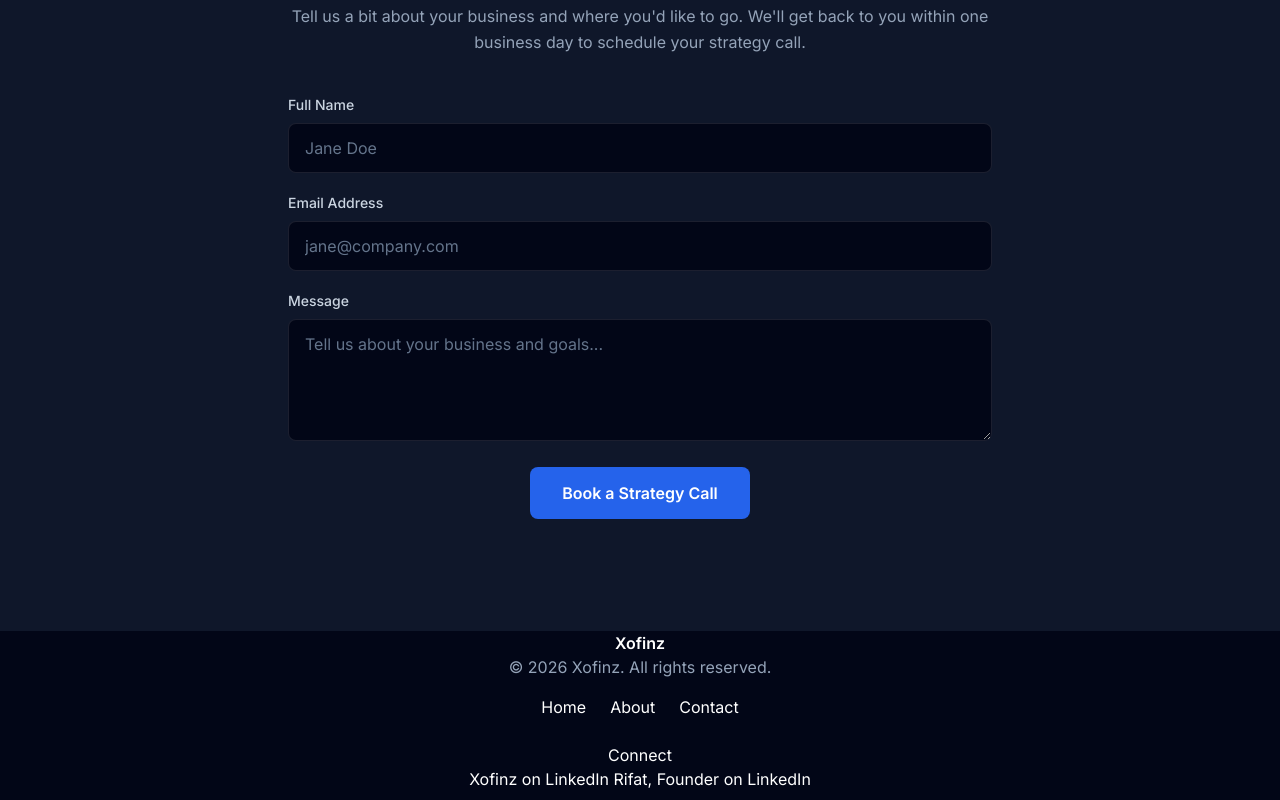
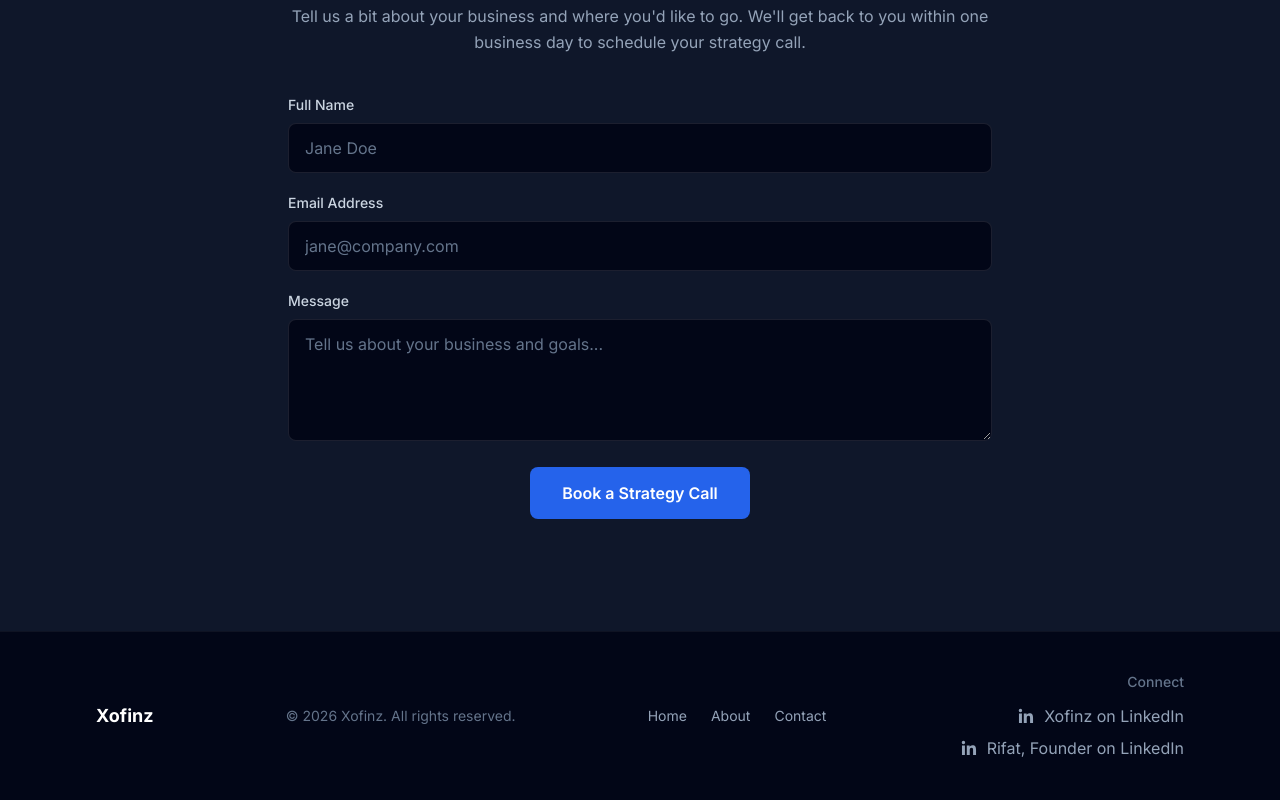
Before and after one commit to mdrifat-mia/xofinz-website, a plain HTML site: page index.html in a window 1280 px wide. Shown: the part 3382-4182 px from the top of the page. Drawn offline with nearby package versions, Linux system fonts and the light colour scheme.

Commit message:
Refactor footer section in index.html

```diff
--- a/index.html
+++ b/index.html
@@ -385,33 +385,42 @@
 
   </main>
 
-  <footer>
-    <div class="text-center">
-        <h3 class="text-white font-semibold">Xofinz</h3>
+  <!-- ============================= -->
+  <!-- FOOTER -->
+  <!-- ============================= -->
+  <footer class="border-t border-white/5 py-10">
+    <div class="max-w-6xl mx-auto px-6 lg:px-8 flex flex-wrap flex-col sm:flex-row items-center justify-between gap-6">
+      <p class="text-white font-bold text-lg">Xofinz</p>
+      <p class="text-slate-500 text-sm">&copy; <span id="year"></span> Xofinz. All rights reserved.</p>
+      <div class="flex gap-6 text-slate-400 text-sm">
+        <a href="#home" class="hover:text-white transition-colors duration-300">Home</a>
+        <a href="#about" class="hover:text-white transition-colors duration-300">About</a>
+        <a href="#contact" class="hover:text-white transition-colors duration-300">Contact</a>
+      </div>
 
-        <p class="text-slate-400">
-            © 2026 Xofinz. All rights reserved.
-        </p>
+      <!-- Connect Section -->
+      <div class="flex flex-col items-center sm:items-end gap-3">
+        <p class="text-slate-500 text-sm font-medium">Connect</p>
+        <div class="flex flex-col sm:items-end gap-2">
+          <a href="https://www.linkedin.com/company/xofinz/" target="_blank" rel="noopener noreferrer" aria-label="Xofinz on LinkedIn" class="inline-flex items-center gap-2 text-slate-400 hover:text-accent transition-colors duration-300">
+            <!-- Inline LinkedIn icon (no external library) -->
+            <svg xmlns="http://www.w3.org/2000/svg" class="w-5 h-5 flex-shrink-0" fill="currentColor" viewBox="0 0 24 24">
+              <path d="M20.447 20.452h-3.554v-5.569c0-1.328-.027-3.037-1.852-3.037-1.853 0-2.136 1.446-2.136 2.94v5.666H9.351V9h3.414v1.561h.049c.476-.9 1.637-1.85 3.368-1.85 3.598 0 4.265 2.368 4.265 5.452v6.289zM5.337 7.433a2.062 2.062 0 1 1 0-4.125 2.062 2.062 0 0 1 0 4.125zM7.114 20.452H3.56V9h3.554v11.452z" />
+            </svg>
+            <span>Xofinz on LinkedIn</span>
+          </a>
 
-        <nav class="flex justify-center gap-6 mt-4">
-            <a href="/">Home</a>
-            <a href="/about">About</a>
-            <a href="/contact">Contact</a>
-        </nav>
-
-        <div class="mt-6">
-            <h4>Connect</h4>
-
-            <a href="https://www.linkedin.com/company/xofinz/" target="_blank">
-                Xofinz on LinkedIn
-            </a>
-
-            <a href="https://www.linkedin.com/in/mdrifatmia/" target="_blank">
-                Rifat, Founder on LinkedIn
-            </a>
+          <a href="https://www.linkedin.com/in/mdrifatmia/" target="_blank" rel="noopener noreferrer" aria-label="Rifat, Founder on LinkedIn" class="inline-flex items-center gap-2 text-slate-400 hover:text-accent transition-colors duration-300">
+            <!-- Inline LinkedIn icon (no external library) -->
+            <svg xmlns="http://www.w3.org/2000/svg" class="w-5 h-5 flex-shrink-0" fill="currentColor" viewBox="0 0 24 24">
+              <path d="M20.447 20.452h-3.554v-5.569c0-1.328-.027-3.037-1.852-3.037-1.853 0-2.136 1.446-2.136 2.94v5.666H9.351V9h3.414v1.561h.049c.476-.9 1.637-1.85 3.368-1.85 3.598 0 4.265 2.368 4.265 5.452v6.289zM5.337 7.433a2.062 2.062 0 1 1 0-4.125 2.062 2.062 0 0 1 0 4.125zM7.114 20.452H3.56V9h3.554v11.452z" />
+            </svg>
+            <span>Rifat, Founder on LinkedIn</span>
+          </a>
         </div>
+      </div>
     </div>
-</footer>
+  </footer>
 
   <!-- Our custom JavaScript (loaded at the end so the DOM is ready) -->
   <script src="script.js"></script>
```
